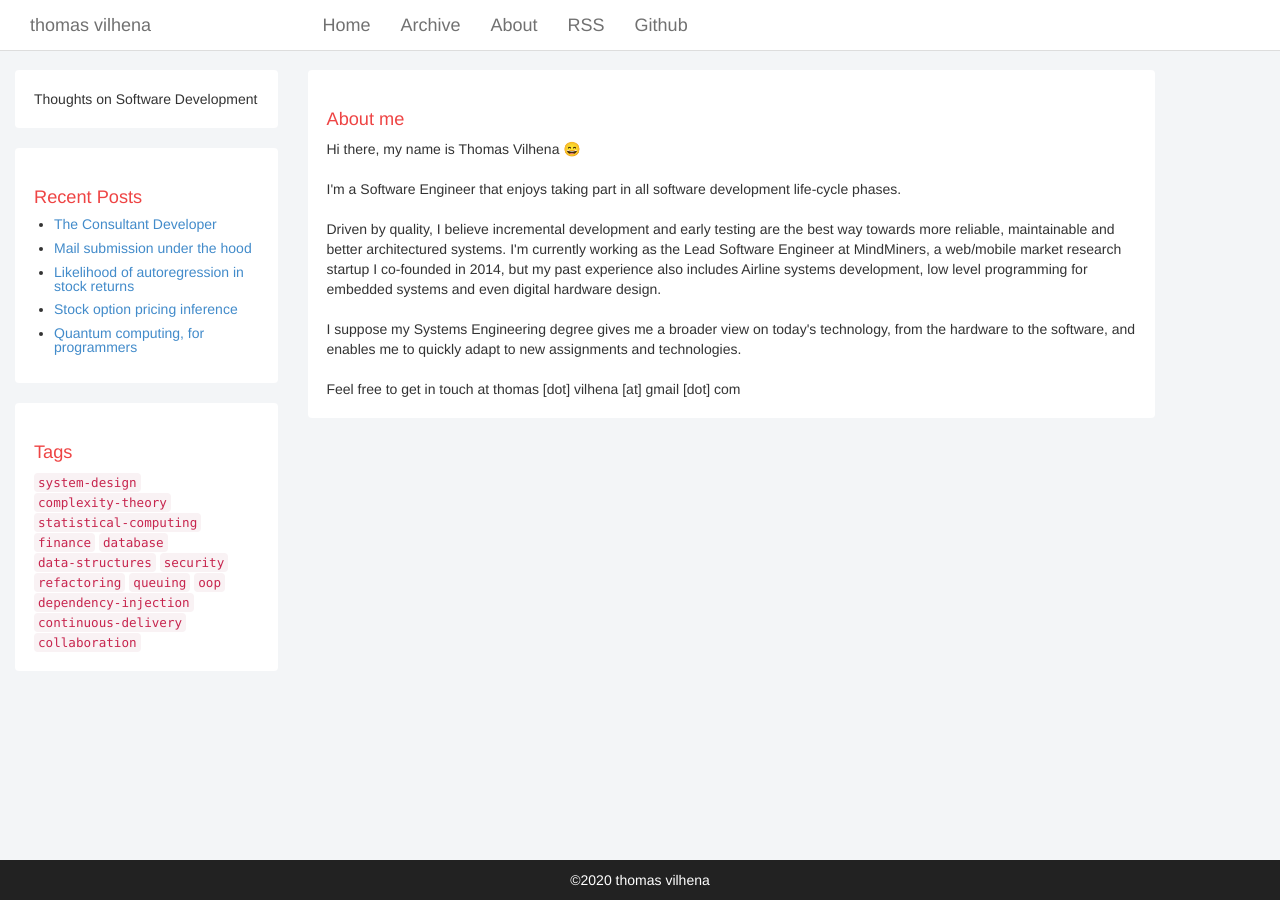
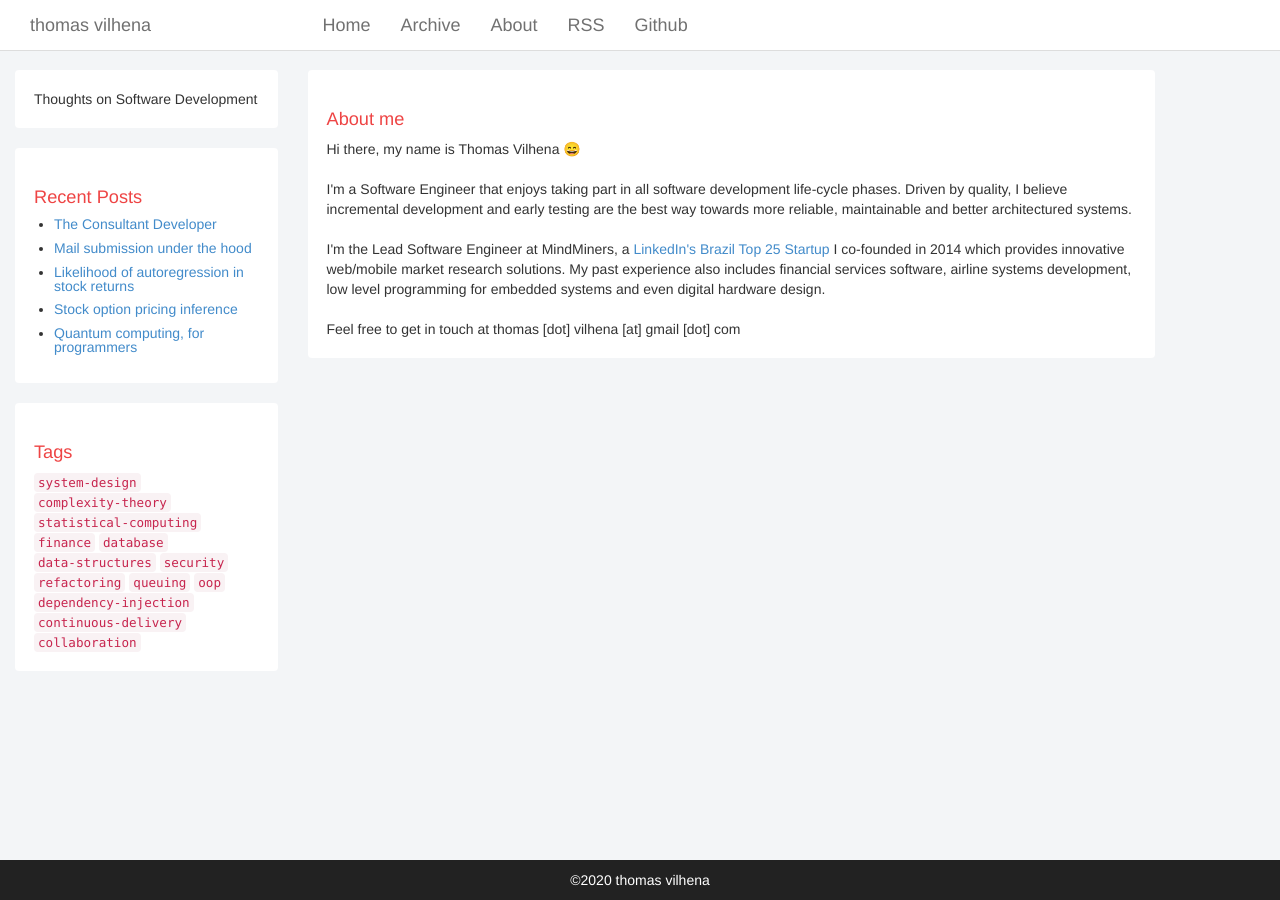
Before and after one commit to TCGV/blog, a Jekyll site: the page built from about.html, in a window 1280 px wide. Built offline with Jekyll 4.4.1, drawn with Linux system fonts in a browser that asks for light colours.

Commit message:
Updating about.html

```diff
--- a/about.html
+++ b/about.html
@@ -4,5 +4,5 @@ layout: default
 
 <div class="well">
     <h1>About me</h1>
-    <span>Hi there, my name is Thomas Vilhena 😄<br><br>I'm a Software Engineer that enjoys taking part in all software development life-cycle phases.<br><br>Driven by quality, I believe incremental development and early testing are the best way towards more reliable, maintainable and better architectured systems. I'm currently working as the Lead Software Engineer at MindMiners, a web/mobile market research startup I co-founded in 2014, but my past experience also includes Airline systems development, low level programming for embedded systems and even digital hardware design.<br><br>I suppose my Systems Engineering degree gives me a broader view on today's technology, from the hardware to the software, and enables me to quickly adapt to new assignments and technologies.<br><br>Feel free to get in touch at thomas [dot] vilhena [at] gmail [dot] com</span>
+    <span>Hi there, my name is Thomas Vilhena 😄<br><br>I'm a Software Engineer that enjoys taking part in all software development life-cycle phases. Driven by quality, I believe incremental development and early testing are the best way towards more reliable, maintainable and better architectured systems.<br><br>I'm the Lead Software Engineer at MindMiners, a <a href="https://www.cnbc.com/2018/09/18/top-most-attractive-start-ups-brazil-sao-paulo-rio-brasilia-linkedin.html">LinkedIn's Brazil Top 25 Startup</a> I co-founded in 2014 which provides innovative web/mobile market research solutions. My past experience also includes financial services software, airline systems development, low level programming for embedded systems and even digital hardware design.<br><br>Feel free to get in touch at thomas [dot] vilhena [at] gmail [dot] com</span>
 </div>
```
